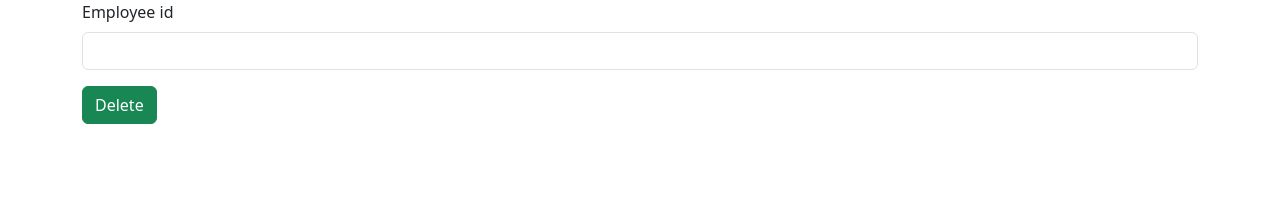
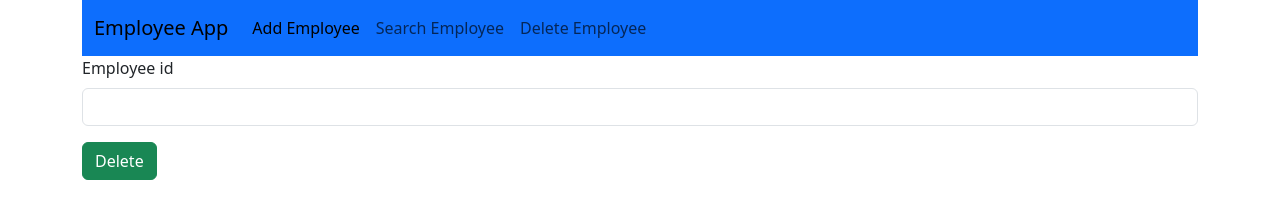
Before and after one commit to kavyamohan-24/employee-app, a plain HTML site: page delete employee.html in a window 1280 px wide. Drawn offline with nearby package versions, Linux system fonts and the light colour scheme.

Commit message:
employee app

```diff
--- a/delete employee.html
+++ b/delete employee.html
@@ -11,6 +11,28 @@
 <body>
 
 <div class="container">
+
+
+    <nav class="navbar navbar-expand-lg bg-primary">
+        <div class="container-fluid">
+          <a class="navbar-brand" href="#">Employee App</a>
+          <button class="navbar-toggler" type="button" data-bs-toggle="collapse" data-bs-target="#navbarNavAltMarkup" aria-controls="navbarNavAltMarkup" aria-expanded="false" aria-label="Toggle navigation">
+            <span class="navbar-toggler-icon"></span>
+          </button>
+          <div class="collapse navbar-collapse" id="navbarNavAltMarkup">
+            <div class="navbar-nav">
+              <a class="nav-link active" aria-current="page" href="index.html">Add Employee</a>
+              <a class="nav-link" href="search employee.html">Search Employee</a>
+              <a class="nav-link" href="delete employee.html">Delete Employee</a>
+
+            </div>
+          </div>
+        </div>
+      </nav>
+
+
+
+
     <div class="row">
         <div class="col col-12 col-sm-12 col-md-12 col-lg-12 col-xl-12 col-xxl-12">
             <div class="row g-3">
```
Also changed, not shown: index.html (+22 -0 lines), search employee.html (+21 -0 lines).
